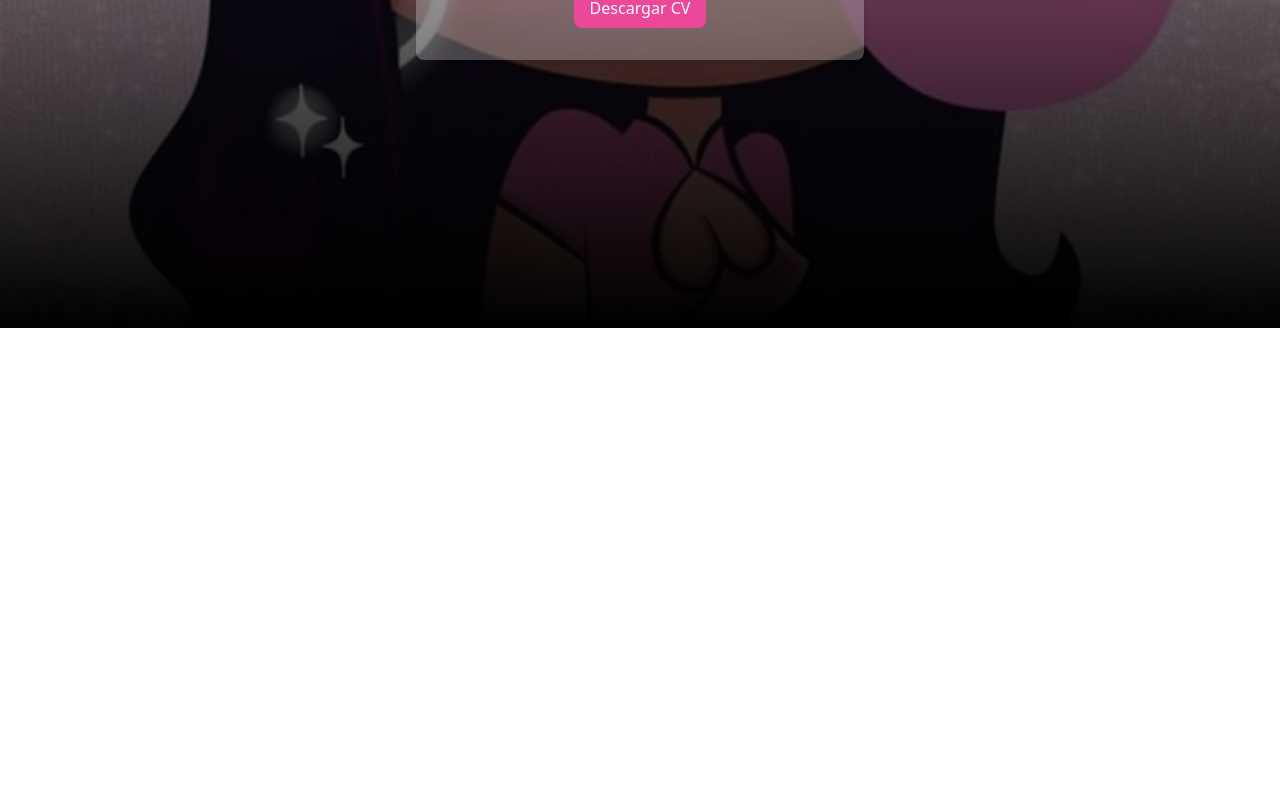
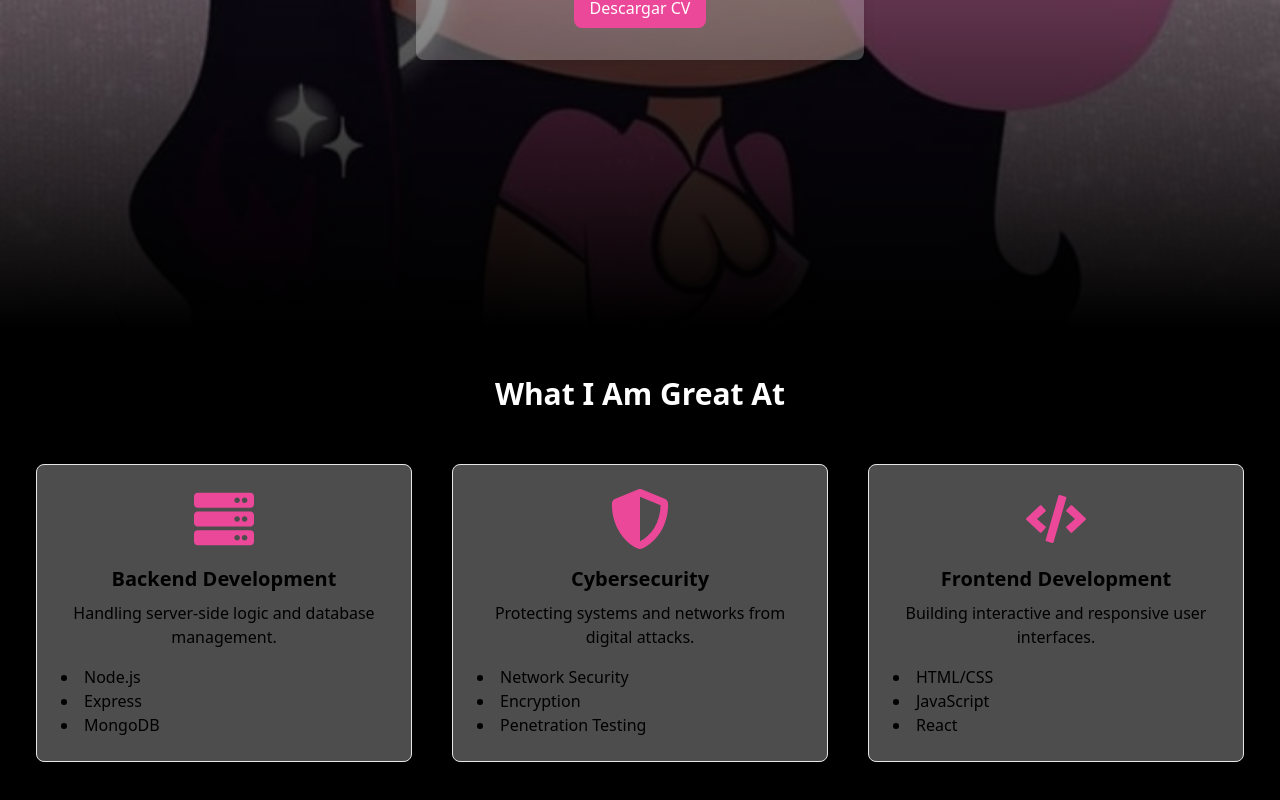
Before and after one commit to Yeshiprinss/portfolio-Yessi, a React (Vite) app: page / in a window 1280 px wide. Shown: the part 472-1272 px from the top of the page. Before the commit the page ends 800 px from the top, so only its background shows below. Built offline with nearby package versions, Linux system fonts and the light colour scheme.

Commit message:
feat(component services):I added component services and styles

```diff
--- a/package.json
+++ b/package.json
@@ -13,7 +13,9 @@
     "react": "^18.3.1",
     "react-dom": "^18.3.1",
     "react-icons": "^5.2.1",
-    "react-router-dom": "^6.23.1"
+    "react-router-dom": "^6.23.1",
+    "react-slick": "^0.30.2",
+    "slick-carousel": "^1.8.1"
   },
   "devDependencies": {
     "@types/react": "^18.3.3",
--- a/src/App.tsx
+++ b/src/App.tsx
@@ -2,12 +2,14 @@
 import './App.css'
 import Header from './components/header/header'
 import AboutMe from './components/hero/about-me';
+import Services from './components/hero/services/services';
 
 function App() {
   return (
     <>
     <Header />
     <AboutMe />
+    <Services />
     </>
   );
 
--- a/src/components/header/header.tsx
+++ b/src/components/header/header.tsx
@@ -12,7 +12,7 @@ const Modal = ({ isOpen, onClose, links }) => {
     >
       <div
         className={`transform transition-transform duration-300 ease-in-out ${isOpen ? 'translate-y-0' : '-translate-y-full'}`}
-        onClick={(e) => e.stopPropagation()} // Prevent closing modal when clicking inside
+        onClick={(e) => e.stopPropagation()}
       >
         <ul className="flex flex-col items-center space-y-4 text-white text-xl">
           {links.map((link, index) => (
@@ -48,7 +48,7 @@ const Header = () => {
   return (
     <>
       <header className="fixed top-0 left-0 right-0 z-20 flex justify-between items-center bg-transparent backdrop-blur-md p-8 space-x-9">
-        <button onClick={toggleMenu} className="md:hidden">
+        <button onClick={toggleMenu} className="md:hidden text-white  bg-black bg-opacity-30 rounded-full p-2">
           {isOpen ? (
             <FiX size={24} />
           ) : (
--- a/src/components/hero/about-me.tsx
+++ b/src/components/hero/about-me.tsx
@@ -1,4 +1,4 @@
-import React from 'react';
+
 import imageBg from '../../assets/pink-girl.jpg'; // Ruta a la imagen de fondo
 
 const AboutMe = () => {
@@ -8,7 +8,7 @@ const AboutMe = () => {
 
     <div className="absolute inset-0 flex flex-col items-center justify-center">
       <div className="max-w-md p-8 bg-white bg-opacity-25 rounded-lg shadow-lg text-center">
-        <h2 className="text-3xl font-bold text-gray-800 mb-4">I´Am UI/UX Designer, Full Stack Web Developer</h2>
+        <h2 className="text-3xl font-bold text-gray-800 mb-4">I Am UI/UX Designer, Full Stack Web Developer</h2>
         <p className="mb-6">
           Aquí va tu descripción sobre ti. Puedes escribir todo lo que quieras para presentarte.
         </p>
--- /dev/null
+++ b/src/components/hero/services/services.css
@@ -0,0 +1,82 @@
+/* General container styling */
+.carousel-container {
+    perspective: 1000px;
+    display: flex;
+    justify-content: center;
+    align-items: center;
+    height: 100vh;
+    background-color: #1a1a1a;
+  }
+
+  .carousel {
+    display: flex;
+    transform-style: preserve-3d;
+    transition: transform 1s;
+  }
+
+  .card {
+    width: 300px;
+    height: 400px;
+    background-color: #fff;
+    border-radius: 10px;
+    box-shadow: 0 4px 8px rgba(0, 0, 0, 0.2);
+    overflow: hidden;
+    position: relative;
+    margin: 0 15px;
+    transform: rotateY(0deg);
+    transition: transform 0.5s;
+  }
+
+  .card:hover {
+    transform: rotateY(360deg);
+  }
+
+  .image {
+    width: 100%;
+    height: 60%;
+    background-size: cover;
+    background-position: center;
+  }
+
+  .content {
+    padding: 20px;
+    text-align: center;
+  }
+
+  .content h2 {
+    font-size: 1.5em;
+    color: #333;
+    margin-bottom: 10px;
+  }
+
+  .content p {
+    color: #666;
+    margin-bottom: 15px;
+  }
+
+  .live-button {
+    padding: 10px 20px;
+    background-color: orange;
+    color: white;
+    border: none;
+    border-radius: 5px;
+    cursor: pointer;
+  }
+
+  .live-button:hover {
+    background-color: darkorange;
+  }
+
+  /* Animation for rotating the carousel */
+  .carousel-container:hover .carousel {
+    animation: rotateCarousel 20s infinite linear;
+  }
+
+  @keyframes rotateCarousel {
+    from {
+      transform: rotateY(0deg);
+    }
+    to {
+      transform: rotateY(360deg);
+    }
+  }
--- /dev/null
+++ b/src/components/hero/services/services.tsx
@@ -0,0 +1,96 @@
+import React from 'react';
+import Slider from 'react-slick';
+import { FaCode, FaServer, FaShieldAlt, IconType } from 'react-icons/fa';
+import 'slick-carousel/slick/slick.css';
+import 'slick-carousel/slick/slick-theme.css';
+
+interface CardProps {
+  title: string;
+  Icon: IconType;
+  description: string;
+  items: string[];
+}
+
+const Card: React.FC<CardProps> = ({ title, Icon, description, items }) => (
+  <div className="p-3 md:p-5">
+    <div className=" bg-white bg-opacity-30 p-2 shadow-md rounded-lg overflow-hidden border">
+      <div className="flex justify-center mt-4">
+        <Icon className="text-6xl text-pink-500" />
+      </div>
+      <div className="p-4 text-center">
+        <h2 className="text-xl font-bold mb-2">{title}</h2>
+        <p className="mb-4">{description}</p>
+        <ul className="list-disc list-inside text-left">
+          {items.map((item, index) => (
+            <li key={index}>{item}</li>
+          ))}
+        </ul>
+      </div>
+    </div>
+  </div>
+);
+
+const Services: React.FC = () => {
+  const cards: CardProps[] = [
+    {
+      title: 'Frontend Development',
+      Icon: FaCode,
+      description: 'Building interactive and responsive user interfaces.',
+      items: ['HTML/CSS', 'JavaScript', 'React'],
+    },
+    {
+      title: 'Backend Development',
+      Icon: FaServer,
+      description: 'Handling server-side logic and database management.',
+      items: ['Node.js', 'Express', 'MongoDB'],
+    },
+    {
+      title: 'Cybersecurity',
+      Icon: FaShieldAlt,
+      description: 'Protecting systems and networks from digital attacks.',
+      items: ['Network Security', 'Encryption', 'Penetration Testing'],
+    },
+  ];
+
+  const settings = {
+    arrows: false,
+    dots: false,
+    infinite: true,
+    speed: 500,
+    autoplay: true,
+    autoplaySpeed: 3000,
+    slidesToShow: 3,
+    slidesToScroll: 1,
+    responsive: [
+      {
+        breakpoint: 1024,
+        settings: {
+          slidesToShow: 2,
+          slidesToScroll: 1,
+        },
+      },
+      {
+        breakpoint: 640,
+        settings: {
+          slidesToShow: 1,
+          slidesToScroll: 1,
+        },
+      },
+    ],
+  };
+
+  return (
+    <div className="bg-black py-12">
+      <div className="container mx-auto px-4">
+        <h1 className="text-3xl font-bold text-center text-white mb-8">What I Am Great At</h1>
+        <Slider {...settings}>
+          {cards.map((card, index) => (
+            <Card key={index} {...card} />
+          ))}
+        </Slider>
+      </div>
+    </div>
+  );
+};
+
+export default Services;
```
Also changed, not shown: 1 other file (tests, documents, lock files or other folders).
